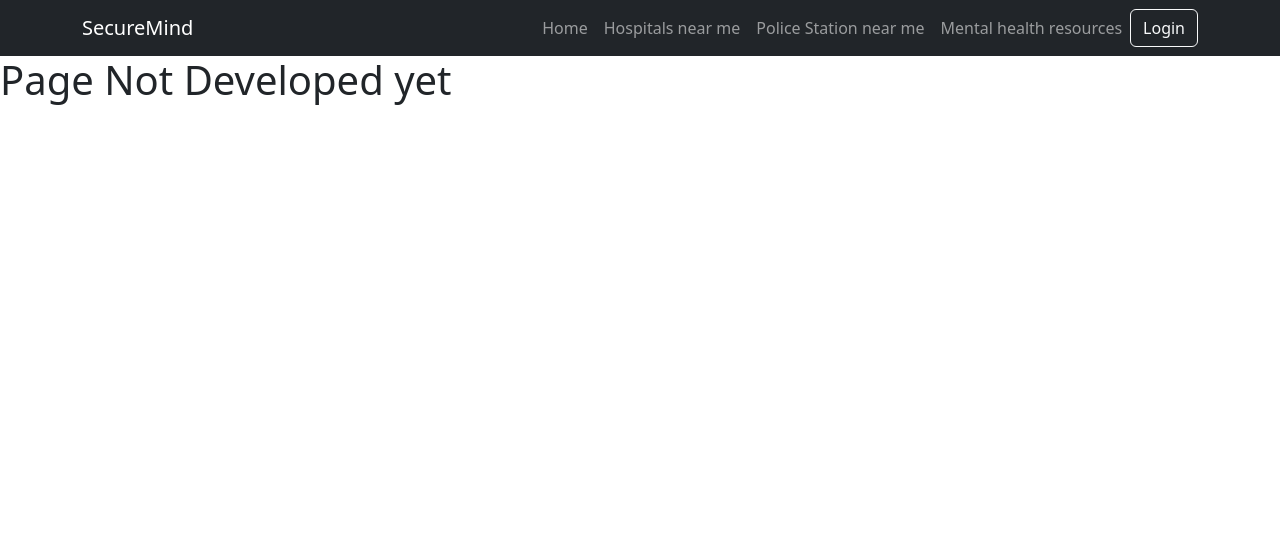
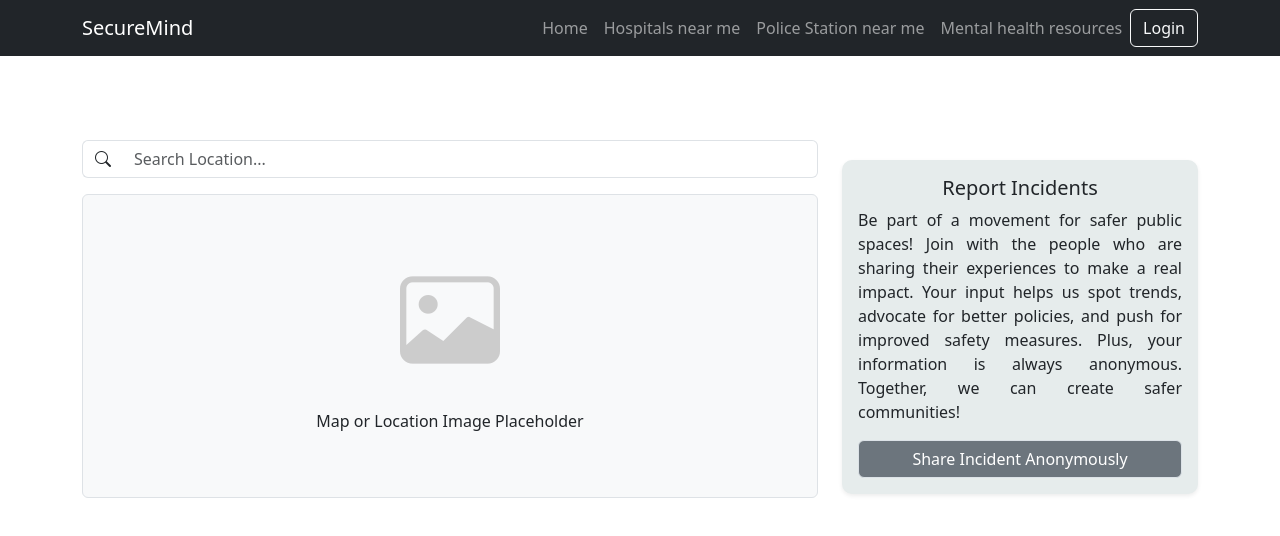
Before and after one commit to nickpro79/securemind-frontend, an Angular app: page /home in a window 1280 px wide. Shown: the top 536 px of the page. Built offline with nearby package versions, Linux system fonts and the light colour scheme.

Commit message:
designed the home page

```diff
--- a/angular.json
+++ b/angular.json
@@ -38,7 +38,8 @@
             ],
             "styles": [
               "src/styles.css",
-              "./node_modules/bootstrap/dist/css/bootstrap.min.css"
+              "./node_modules/bootstrap/dist/css/bootstrap.min.css",
+              "node_modules/bootstrap-icons/font/bootstrap-icons.css"
             ],
             "scripts": []
           },
--- a/package.json
+++ b/package.json
@@ -3,7 +3,7 @@
   "version": "0.0.0",
   "scripts": {
     "ng": "ng",
-    "start": "ng serve",
+    "start": "ng serve --open",
     "build": "ng build",
     "watch": "ng build --watch --configuration development",
     "test": "ng test"
@@ -19,6 +19,7 @@
     "@angular/platform-browser-dynamic": "^18.2.0",
     "@angular/router": "^18.2.0",
     "bootstrap": "^5.3.3",
+    "bootstrap-icons": "^1.11.3",
     "rxjs": "~7.8.0",
     "tslib": "^2.3.0",
     "zone.js": "~0.14.10"
--- /dev/null
+++ b/src/app/Components/homepage/homepage.component.css
@@ -0,0 +1,30 @@
+/* home.component.css */
+.container{
+    padding-top: 60px;
+}
+.input-group .input-group-text {
+    border-right: none;
+  }
+
+  .form-control {
+    border-left: none;
+  }
+
+  .card {
+    border: none;
+    border-radius: 10px;
+    background-color: rgb(230, 236, 236);
+  }
+
+  .col-md-4{
+    padding-top: 20px;
+  }
+  .btn-primary {
+    background-color: #6c757d;
+    border-color: #dce2e7;
+  }
+
+  .bg-light {
+    background-color: #f8f9fa !important;
+    border: 1px solid #ddd;
+  }
--- /dev/null
+++ b/src/app/Components/homepage/homepage.component.html
@@ -0,0 +1,48 @@
+<!-- home.component.html -->
+<div class="container mt-4">
+    <div class="row">
+      <!-- Left Section: Search and Map -->
+      <div class="col-md-8 mb-4">
+        <!-- Search Bar -->
+        <div class="input-group mb-3">
+          <span class="input-group-text bg-white" id="basic-addon1">
+            <i class="bi bi-search"></i>
+          </span>
+          <input
+            type="text"
+            class="form-control"
+            placeholder="Search Location..."
+            aria-label="Search Location"
+            aria-describedby="basic-addon1"
+          />
+        </div>
+
+        <!-- Map Placeholder -->
+        <div class="bg-light p-5 text-center border rounded">
+          <i class="bi bi-image" style="font-size: 100px; color: #cccccc;"></i>
+          <p class="mt-3">Map or Location Image Placeholder</p>
+        </div>
+      </div>
+
+      <!-- Right Section: Report Incidents -->
+      <div class="col-md-4">
+        <div class="card shadow-sm">
+          <div class="card-body">
+            <h5 class="card-title text-center">Report Incidents</h5>
+            <p class="card-text" style="text-align: justify;">
+              Be part of a movement for safer public spaces! Join with the people
+              who are sharing their experiences to make a real impact. Your input
+              helps us spot trends, advocate for better policies, and push for
+              improved safety measures. Plus, your information is always
+              anonymous. Together, we can create safer communities!
+            </p>
+            <div class="d-grid gap-2">
+              <button class="btn btn-primary btn-block">
+                Share Incident Anonymously
+              </button>
+            </div>
+          </div>
+        </div>
+      </div>
+    </div>
+  </div>
--- a/src/app/app-routing.module.ts
+++ b/src/app/app-routing.module.ts
@@ -1,10 +1,12 @@
 import { NgModule } from '@angular/core';
 import { RouterModule, Routes } from '@angular/router';
+import { HomepageComponent } from './Components/homepage/homepage.component';
 import { LoginpageComponent } from './Components/loginpage/loginpage.component';
 import { PagenotfoundComponent } from './Components/pagenotfound/pagenotfound.component';
 import { RegisterpageComponent } from './Components/registerpage/registerpage.component';
 
 const routes: Routes = [
+  { path: 'home', component: HomepageComponent },
   {path:'login', component:LoginpageComponent},
   {path:'register',component:RegisterpageComponent},
   {path:'**',component:PagenotfoundComponent}
--- a/src/app/app.component.html
+++ b/src/app/app.component.html
@@ -1,7 +1,7 @@
 <nav class="navbar navbar-expand-lg navbar-dark bg-dark">
   <div class="container">
       <!-- Navbar Brand (Website Name) -->
-      <a class="navbar-brand" href="#">SecureMind</a>
+      <a class="navbar-brand" routerLink="/home">SecureMind</a>
 
       <button class="navbar-toggler" type="button" data-toggle="collapse" data-target="#navbarNav" aria-controls="navbarNav" aria-expanded="false" aria-label="Toggle navigation">
           <span class="navbar-toggler-icon"></span>
@@ -11,7 +11,7 @@
       <div class="collapse navbar-collapse justify-content-end" id="navbarNav">
           <ul class="navbar-nav">
               <li class="nav-item">
-                  <a class="nav-link" routerLink="**">Home</a>
+                  <a class="nav-link" routerLink="/home">Home</a>
               </li>
               <li class="nav-item">
                   <a class="nav-link" routerLink="**">Hospitals near me</a>
--- a/src/app/app.module.ts
+++ b/src/app/app.module.ts
@@ -6,13 +6,15 @@ import { AppComponent } from './app.component';
 import { LoginpageComponent } from './Components/loginpage/loginpage.component';
 import { RegisterpageComponent } from './Components/registerpage/registerpage.component';
 import { PagenotfoundComponent } from './Components/pagenotfound/pagenotfound.component';
+import { HomepageComponent } from './Components/homepage/homepage.component';
 
 @NgModule({
   declarations: [
     AppComponent,
     LoginpageComponent,
     RegisterpageComponent,
-    PagenotfoundComponent
+    PagenotfoundComponent,
+    HomepageComponent
   ],
   imports: [
     BrowserModule,
```
Also changed, not shown: src/app/Components/homepage/homepage.component.ts (added, +10 -0 lines), 2 other files (tests, documents, lock files or other folders).
